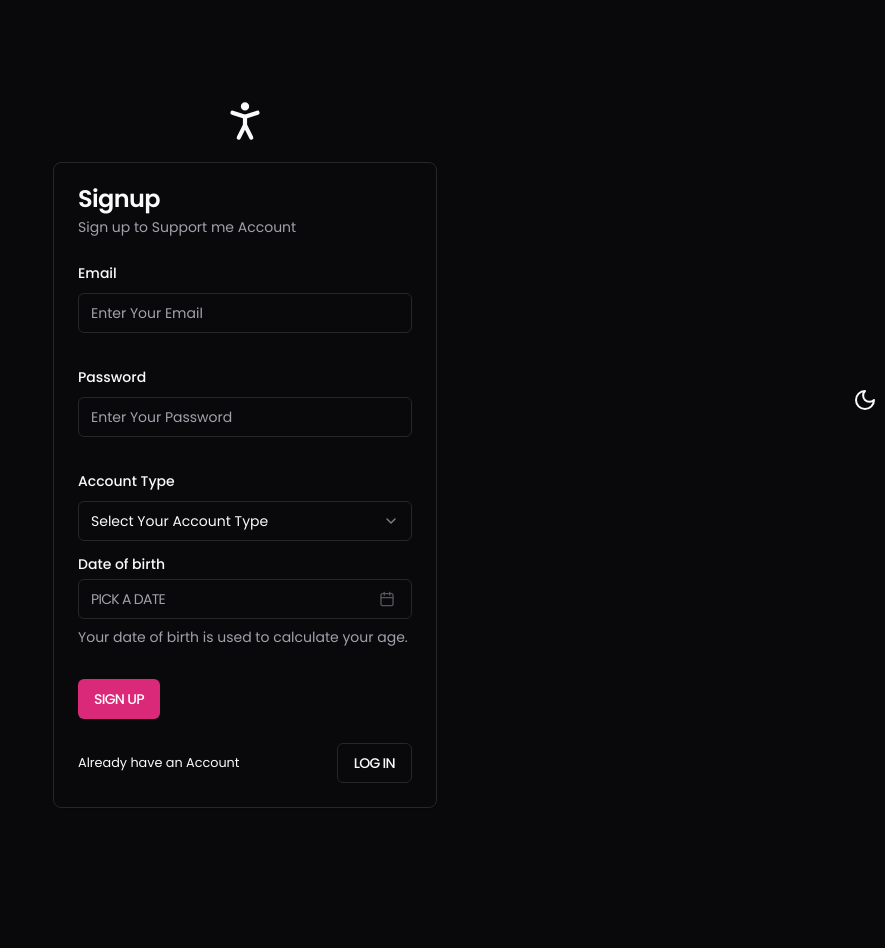
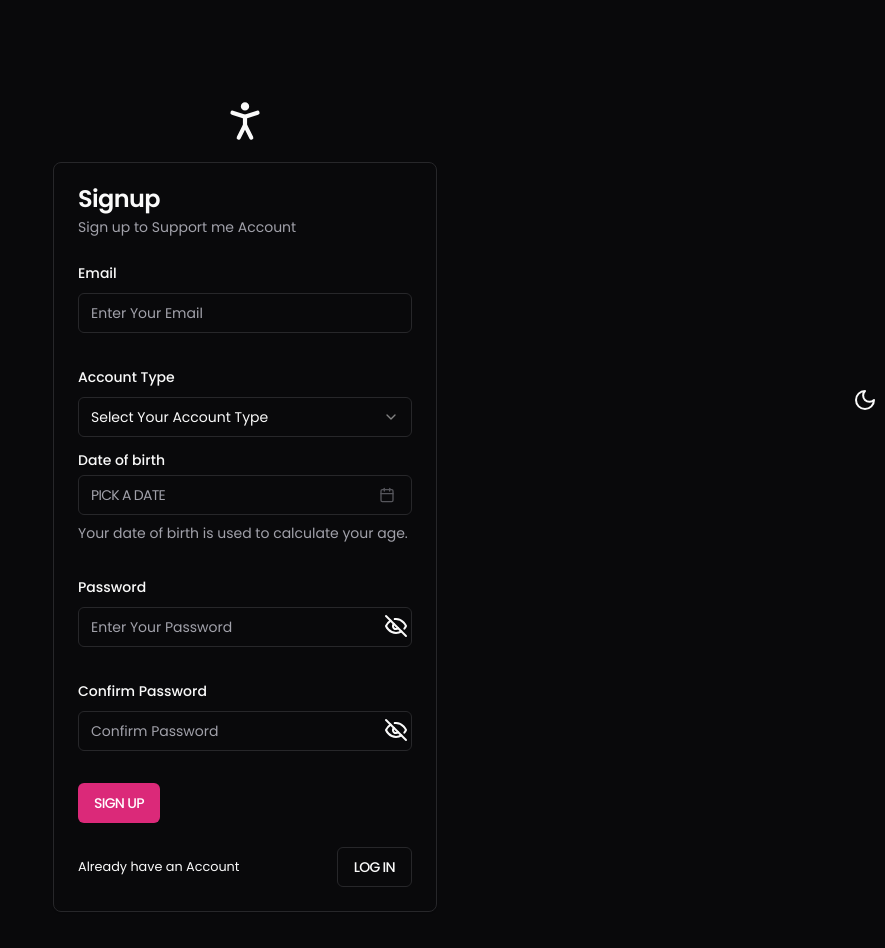
Before and after one commit to saad-official/Nextjs-Dashboard, a Next.js app: page /sign-up in a window 1280 px wide. Shown: the top 948 px of the page, without its empty margins (395-1280 px from the left). Before the commit the page ends 904 px from the top, so only its background shows below. Built offline with nearby package versions, Linux system fonts and the light colour scheme.

Commit message:
added forms fields

```diff
--- a/app/(logged-out)/login/page.tsx
+++ b/app/(logged-out)/login/page.tsx
@@ -1,4 +1,5 @@
 "use client";
+import { PasswordInput } from "@/components/password-input";
 import { Button } from "@/components/ui/button";
 import {
   Card,
@@ -81,7 +82,7 @@ const LoginPage = () => {
                   <FormItem>
                     <FormLabel>Password</FormLabel>
                     <FormControl>
-                      <Input placeholder="Enter Your Email" {...field} />
+                    <PasswordInput placeholder="Enter Your Password" {...field} />
                     </FormControl>
                     <FormDescription>
                       this is the password of your account
--- a/app/(logged-out)/sign-up/page.tsx
+++ b/app/(logged-out)/sign-up/page.tsx
@@ -1,4 +1,5 @@
 "use client";
+import { PasswordInput } from "@/components/password-input";
 import { Button } from "@/components/ui/button";
 import { Calendar } from "@/components/ui/calendar";
 import {
@@ -45,9 +46,12 @@ const formSchema = z
     accountType: z.enum(["personal", "company"]),
     companyName: z.string().optional(),
     numberOfEmployees: z.coerce.number().optional(),
-    password: z.string().min(1, {
-      message: "Password Required.",
+    password: z.string().min(8, {
+      message: "Password Must Contain At least 8 Character",
     }),
+
+    confirmPassword: z.string(),
+
     dob: z.date().refine((date) => {
       const today = new Date();
       const eighteedYearsAgo = new Date(
@@ -59,6 +63,15 @@ const formSchema = z
     }),
   })
   .superRefine((data, ctx) => {
+
+    if(data.password !== data.confirmPassword){
+      ctx.addIssue({
+        code: z.ZodIssueCode.custom,
+        path: ["confirmPassword"],
+        message: "password do not match",
+      });
+    }
+
     if (data.accountType === "company" && !data.companyName) {
       ctx.addIssue({
         code: z.ZodIssueCode.custom,
@@ -117,20 +130,6 @@ const SignupPage = () => {
                     <FormLabel>Email</FormLabel>
                     <FormControl>
                       <Input placeholder="Enter Your Email" {...field} />
-                    </FormControl>
-                    <FormMessage />
-                  </FormItem>
-                )}
-              />
-
-              <FormField
-                control={form.control}
-                name="password"
-                render={({ field }) => (
-                  <FormItem>
-                    <FormLabel>Password</FormLabel>
-                    <FormControl>
-                      <Input placeholder="Enter Your Password" {...field} />
                     </FormControl>
                     <FormMessage />
                   </FormItem>
@@ -236,6 +235,7 @@ const SignupPage = () => {
                                 //   date < new Date("1900-01-01")
                                 // }
                                 initialFocus
+                                captionLayout="dropdown-buttons"
                               />
                             </PopoverContent>
                           </Popover>
@@ -247,6 +247,34 @@ const SignupPage = () => {
                       )}
                     />
 
+                    <FormMessage />
+                  </FormItem>
+                )}
+              />
+
+              <FormField
+                control={form.control}
+                name="password"
+                render={({ field }) => (
+                  <FormItem>
+                    <FormLabel>Password</FormLabel>
+                    <FormControl>
+                      <PasswordInput placeholder="Enter Your Password" {...field} />
+                    </FormControl>
+                    <FormMessage />
+                  </FormItem>
+                )}
+              />
+
+<FormField
+                control={form.control}
+                name="confirmPassword"
+                render={({ field }) => (
+                  <FormItem>
+                    <FormLabel>Confirm Password</FormLabel>
+                    <FormControl>
+                    <PasswordInput placeholder="Confirm Password" {...field} />
+                    </FormControl>
                     <FormMessage />
                   </FormItem>
                 )}
--- /dev/null
+++ b/components/password-input.tsx
@@ -0,0 +1,37 @@
+"use client";
+import * as React from "react";
+
+import { cn } from "@/lib/utils";
+import { Input } from "./ui/input";
+import { EyeIcon, EyeOff } from "lucide-react";
+
+export interface InputProps
+  extends React.InputHTMLAttributes<HTMLInputElement> {}
+
+const PasswordInput = React.forwardRef<HTMLInputElement, InputProps>(
+  ({ className, type, ...props }, ref) => {
+    const [showPassword, setShowPassword] = React.useState(false);
+
+    return (
+      <div className="relative">
+        <Input
+          type={showPassword ? "text" : "password"}
+          {...props}
+          ref={ref}
+          className={cn("pr-10", className)}
+        />
+
+        <span className="absolute right-1 top-[7px] cursor-pointer select-none">
+          {showPassword ? (
+            <EyeIcon onClick={() => setShowPassword(false)} />
+          ) : (
+            <EyeOff onClick={() => setShowPassword(true)} />
+          )}
+        </span>
+      </div>
+    );
+  }
+);
+PasswordInput.displayName = "passwordInput";
+
+export { PasswordInput };
--- a/components/ui/calendar.tsx
+++ b/components/ui/calendar.tsx
@@ -1,13 +1,15 @@
-"use client"
+"use client";
 
-import * as React from "react"
-import { ChevronLeft, ChevronRight } from "lucide-react"
-import { DayPicker } from "react-day-picker"
+import * as React from "react";
+import { ChevronLeft, ChevronRight } from "lucide-react";
+import { DayPicker, useDayPicker, useNavigation } from "react-day-picker";
 
-import { cn } from "@/lib/utils"
-import { buttonVariants } from "@/components/ui/button"
+import { cn } from "@/lib/utils";
+import { buttonVariants } from "@/components/ui/button";
+import { format } from "date-fns";
+import { Select, SelectContent, SelectItem, SelectTrigger } from "./select";
 
-export type CalendarProps = React.ComponentProps<typeof DayPicker>
+export type CalendarProps = React.ComponentProps<typeof DayPicker>;
 
 function Calendar({
   className,
@@ -23,7 +25,7 @@ function Calendar({
         months: "flex flex-col sm:flex-row space-y-4 sm:space-x-4 sm:space-y-0",
         month: "space-y-4",
         caption: "flex justify-center pt-1 relative items-center",
-        caption_label: "text-sm font-medium",
+        caption_label: "text-sm font-medium hidden",
         nav: "space-x-1 flex items-center",
         nav_button: cn(
           buttonVariants({ variant: "outline" }),
@@ -51,16 +53,83 @@ function Calendar({
         day_range_middle:
           "aria-selected:bg-accent aria-selected:text-accent-foreground",
         day_hidden: "invisible",
+        caption_dropdowns: "flex gap-1",
         ...classNames,
       }}
       components={{
         IconLeft: ({ ...props }) => <ChevronLeft className="h-4 w-4" />,
         IconRight: ({ ...props }) => <ChevronRight className="h-4 w-4" />,
+        Dropdown: (dropdownProps) => {
+          const { fromDate, fromMonth, fromYear, toDate, toMonth, toYear } =
+            useDayPicker();
+
+          const { currentMonth, goToMonth } = useNavigation();
+
+          let selectValues: { value: string; label: string }[] = [];
+
+          const earliestYear =
+            fromYear || fromMonth?.getFullYear() || fromDate?.getFullYear();
+
+          const latestYear =
+            toYear || toMonth?.getFullYear() || toDate?.getFullYear();
+
+          if (earliestYear && latestYear) {
+            const yearsLength = latestYear - earliestYear + 1;
+
+            selectValues = Array.from({ length: yearsLength }, (_, i) => {
+              return {
+                value: (earliestYear + i).toString(),
+                label: (earliestYear + i).toString(),
+              };
+            });
+          }
+
+          if (dropdownProps.name === "months") {
+            selectValues = Array.from({ length: 12 }, (_, i) => {
+              return {
+                value: i.toString(),
+                label: format(new Date(new Date().getFullYear(), i, 1), "MMM"),
+              };
+            });
+          } else if (dropdownProps.name === "years") {
+          }
+
+          const caption = format(
+            currentMonth,
+            dropdownProps.name === "months" ? "MMM" : "yyyy"
+          );
+
+          return (
+            <Select
+              onValueChange={(newValue) => {
+                if (dropdownProps.name === "months") {
+                  const newDate = new Date(currentMonth);
+                  newDate.setMonth(parseInt(newValue));
+                  goToMonth(newDate);
+                } else if (dropdownProps.name === "years") {
+                  const newDate = new Date(currentMonth);
+                  newDate.setFullYear(parseInt(newValue));
+                  goToMonth(newDate);
+                }
+              }}
+            >
+              <SelectTrigger>{caption}</SelectTrigger>
+
+              <SelectContent>
+                {selectValues.map((selectValue) => (
+                  <SelectItem key={selectValue.value} value={selectValue.value}>
+                    {selectValue.label}
+                  </SelectItem>
+                ))}
+              </SelectContent>
+            </Select>
+          );
+        },
       }}
       {...props}
     />
-  )
+  );
 }
-Calendar.displayName = "Calendar"
+Calendar.displayName = "Calendar";
 
-export { Calendar }
+export { Calendar };
```
